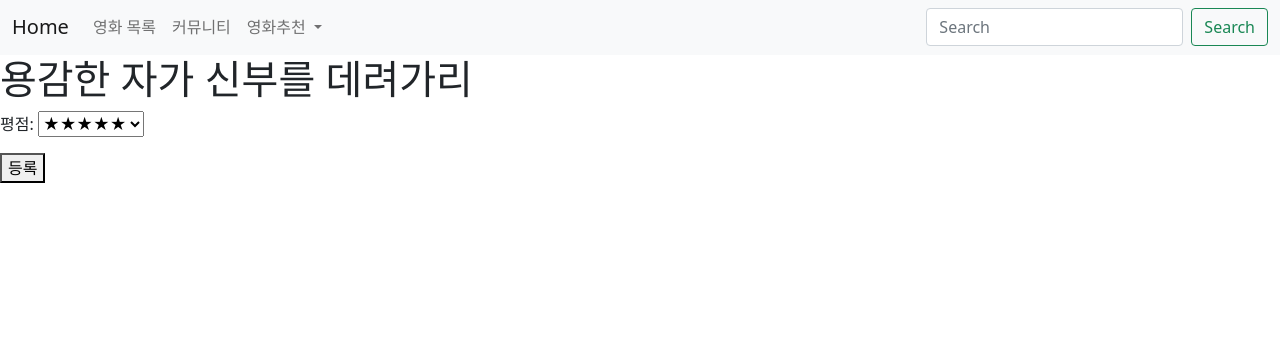
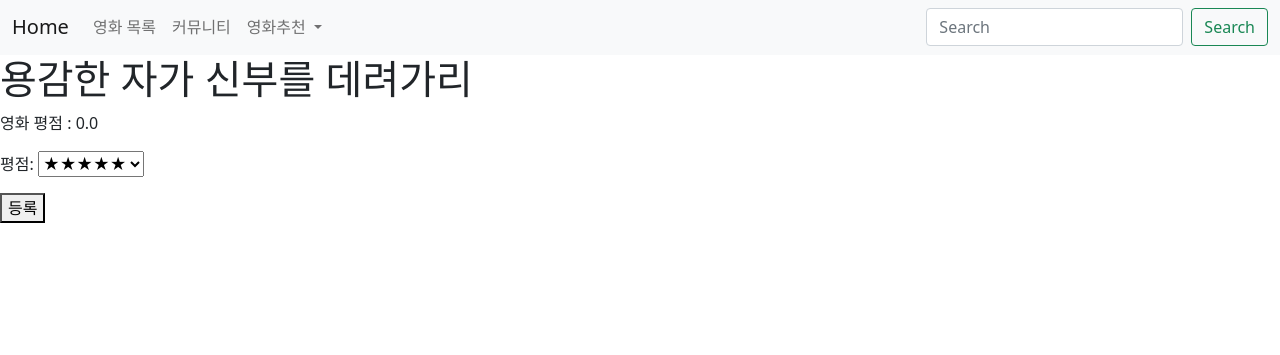
Before and after one commit to YoonSeok-Woo/project_YS_HL, a Django app: page /movie/1/ in a window 1280 px wide. Shown: the part 57-412 px from the top of the page. Run offline with Django 3.2, Linux system fonts and the light colour scheme; data comes from the database, SQL or seed files in the repository.

Commit message:
1122 datail.html,base.html(nav)

```diff
--- a/movie/templates/movie/detail.html
+++ b/movie/templates/movie/detail.html
@@ -2,6 +2,7 @@
 
 {% block content %}
   <h1>{{ movie.title }}</h1>
+  <p>영화 평점 : {{ movie.average_rate }}</p>
   <form action="{% url 'movie:rating' movie.pk %}" method="POST" >
   {% csrf_token %}
     <p>
--- a/movie/templates/movie/home.html
+++ b/movie/templates/movie/home.html
@@ -2,11 +2,11 @@
 
 {% block content %}
   {% for movie in movies %}
-    <p>영화 번호 : {{ movie.id}}</p>
+    <p>영화 번호 : {{ movie.id }}</p>
     <p>영화 제목 : {{ movie.title }}</p>
     <p>영화 내용 : {{ movie.overview }}</p>
     <p>영화 평점 : {{ movie.average_rate }}</p>
-    {% comment %} <a href="{% url 'movie:detail' article.pk %}">[DETAIL]</a> {% endcomment %}
+    <a href="{% url 'movie:detail' movie.pk %}">자세히 보기</a>
     <hr>
   {% endfor %}
 {% endblock content %}
--- a/templates/base.html
+++ b/templates/base.html
@@ -33,7 +33,7 @@
         <div class="collapse navbar-collapse" id="navbarSupportedContent">
           <ul class="navbar-nav me-auto mb-2 mb-lg-0">
             <li class="nav-item">
-              <a class="nav-link" href="#">영화 목록</a>
+              <a class="nav-link" href="{% url 'movie:home' %}">영화 목록</a>
             </li>
             <li class="nav-item">
               <a class="nav-link" href="#">커뮤니티</a>
```
